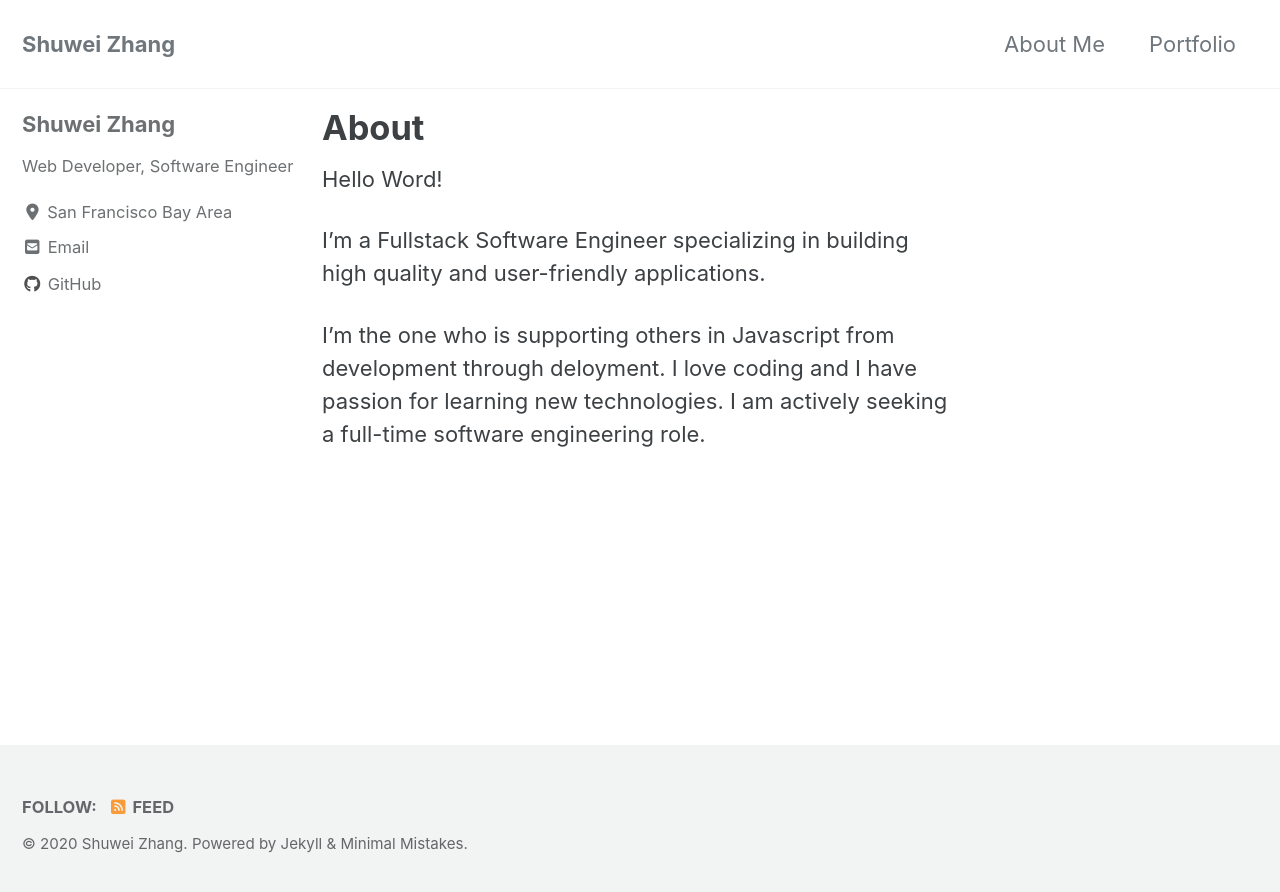
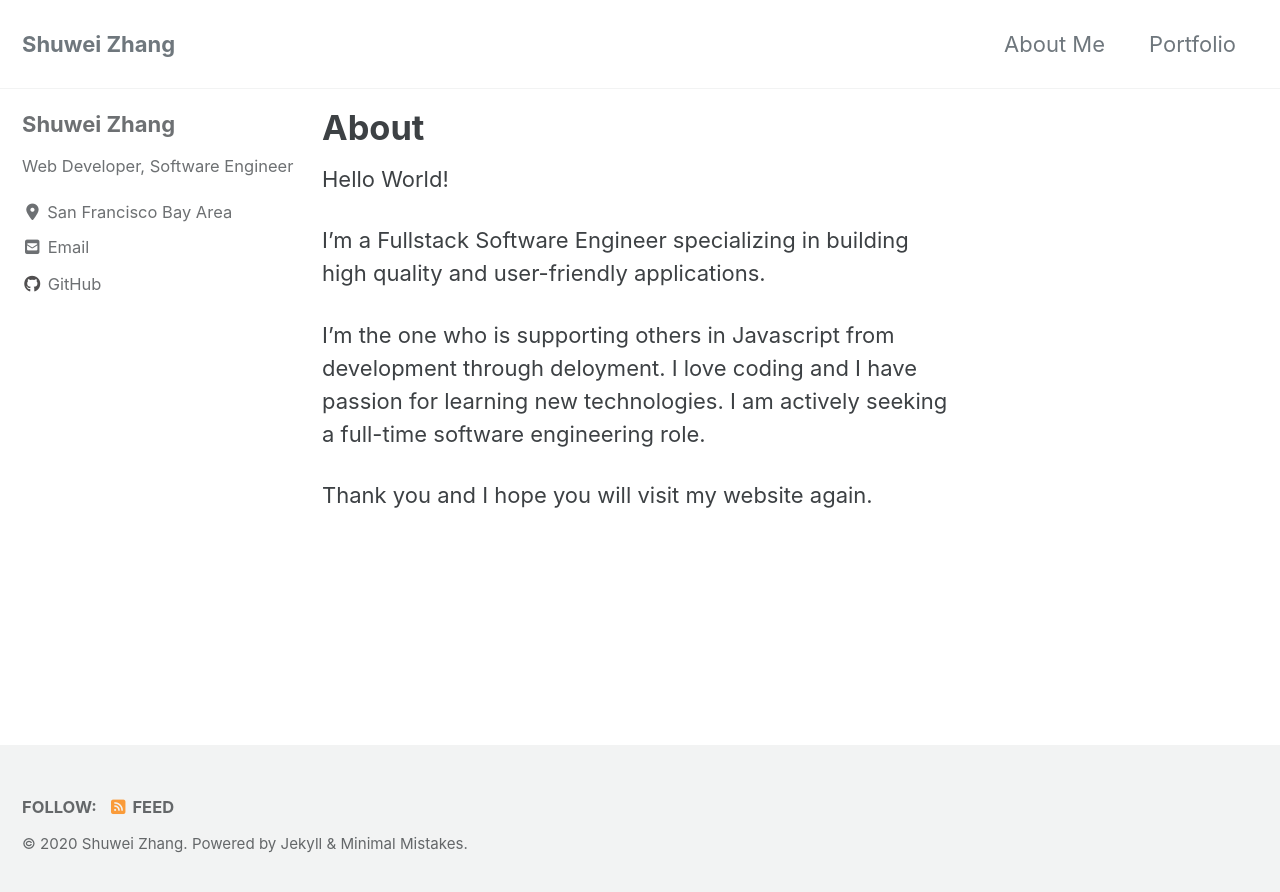
Before and after one commit to zhangsw1/zhangsw1.github.io, a Jekyll site: the page built from _pages/about.md, in a window 1280 px wide. Shown: the top 892 px of the page. Built offline with Jekyll 4.4.1, drawn with Linux system fonts in a browser that asks for light colours; cached includes are drawn as plain includes; nearby versions of some CDN libraries.

Commit message:
updated about

```diff
--- a/_pages/about.md
+++ b/_pages/about.md
@@ -2,8 +2,10 @@
 title: "About"
 permalink: /about/
 ---
-Hello Word!
+Hello World!
 
 I'm a Fullstack Software Engineer specializing in building high quality and user-friendly applications.
 
 I'm the one who is supporting others in Javascript from development through deloyment. I love coding and I have passion for learning new technologies. I am actively seeking a full-time software engineering role.
+
+Thank you and I hope you will visit my website again.
```
